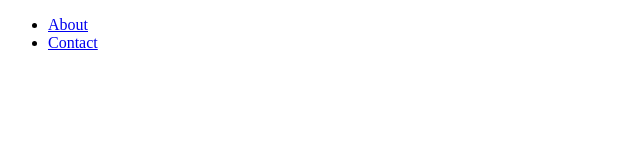
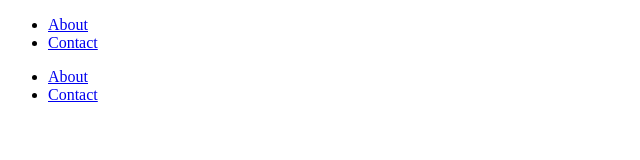
Before and after one commit to datvii/shop_landing, a plain HTML site: page index.html in a window 1280 px wide. Shown: the whole page, without its empty margins (0-640 px from the left). Drawn offline with Linux system fonts and the light colour scheme.

Commit message:
add footer component

```diff
--- a/index.html
+++ b/index.html
@@ -15,5 +15,13 @@
             </ul>
         </nav>
     </header>
+    <footer>
+        <nav>
+            <ul>
+                <li><a href="#">About</a></li>
+                <li><a href="#">Contact</a></li>
+            </ul>
+        </nav>
+    </footer>
 </body>
 </html>
```
